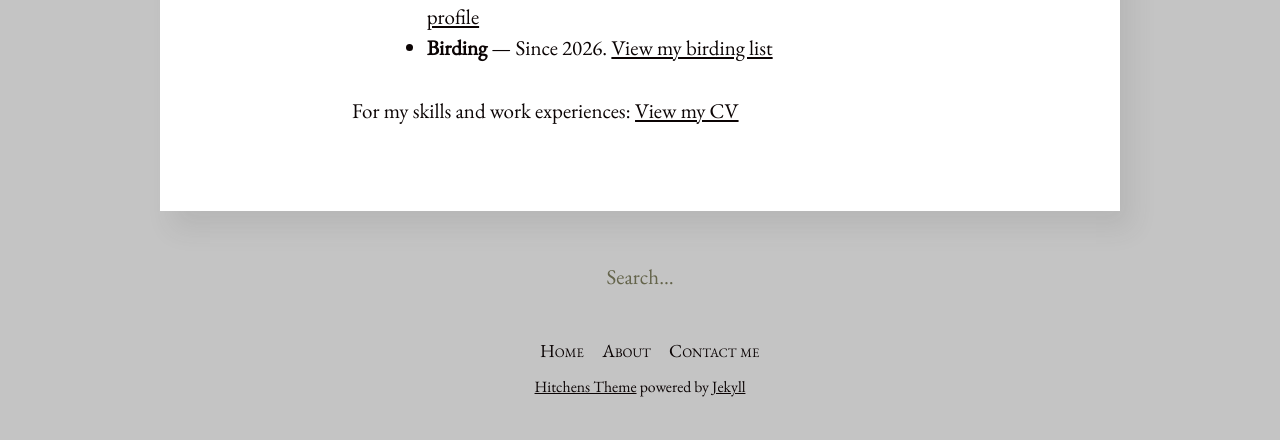
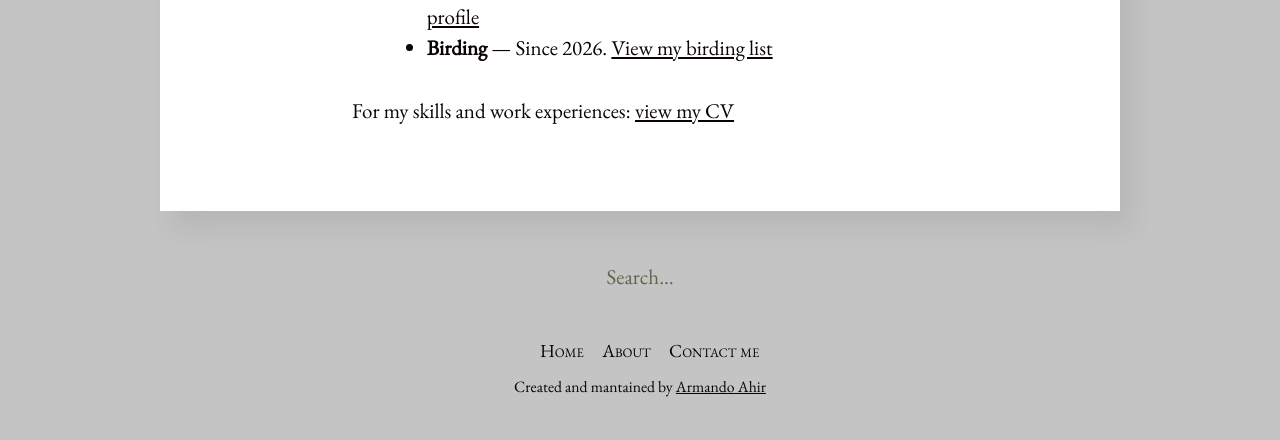
Before and after one commit to armandoahir/armandoahir.github.io, a Jekyll site: the page built from about.md, in a window 1280 px wide. Shown: the part 1071-1511 px from the top of the page. Built offline with Jekyll 4.4.1, drawn with Linux system fonts in a browser that asks for light colours.

Commit message:
[13th Apr] updates

```diff
--- a/_config.yml
+++ b/_config.yml
@@ -19,7 +19,7 @@ description: >- # this means to ignore newlines until "baseurl:"
 baseurl: "" # the subpath of your site, e.g. /blog
 url: "https://www.armalabs.cc.cd" # the base hostname & protocol for your site, e.g. http://example.com
 icon: /assets/images/icon-512.png
-github_username:  patdryburgh
+github_username:  armandoahir
 
 # Build settings
 markdown: kramdown
--- a/_layouts/default.html
+++ b/_layouts/default.html
@@ -42,7 +42,7 @@
     {% unless site.hide_credits %}
       <aside class="site-credits">
         <p>
-          <small><a href="https://github.com/patdryburgh/hitchens">Hitchens Theme</a> powered by <a href="http://jekyllrb.com">Jekyll</a></small>
+          <small>Created and mantained by <a href="https://github.com/armandoahir">Armando Ahir</a </small>
         </p>
       </aside>
     {% endunless %}
--- a/_layouts/home.html
+++ b/_layouts/home.html
@@ -28,7 +28,7 @@ layout: default
     {% if site.paginate and site.paginate_path and paginator.page > 1 %}
       Page {{ paginator.page }}
     {% else %}
-      Contents
+      <!-- Contents -->
     {% endif %}
   </h1>
 
--- a/about.md
+++ b/about.md
@@ -40,4 +40,4 @@ ul {
 - **Chess** — Retired chess player. [Visit my Chess.com profile](https://www.chess.com/member/itsarma)
 - **Birding** — Since 2026. [View my birding list]({{ '/birding-list' | relative_url }})
 
-For my skills and work experiences: [View my CV]({{ '/assets/files/cv.pdf' | relative_url }})
+For my skills and work experiences: [view my CV]({{ '/assets/files/cv.pdf' | relative_url }})
```
